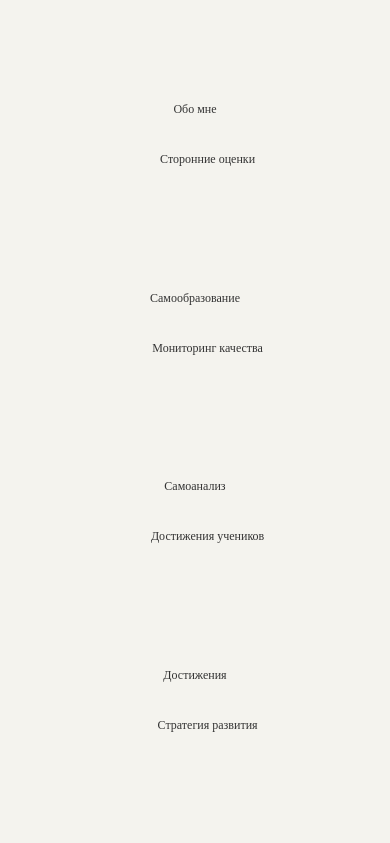
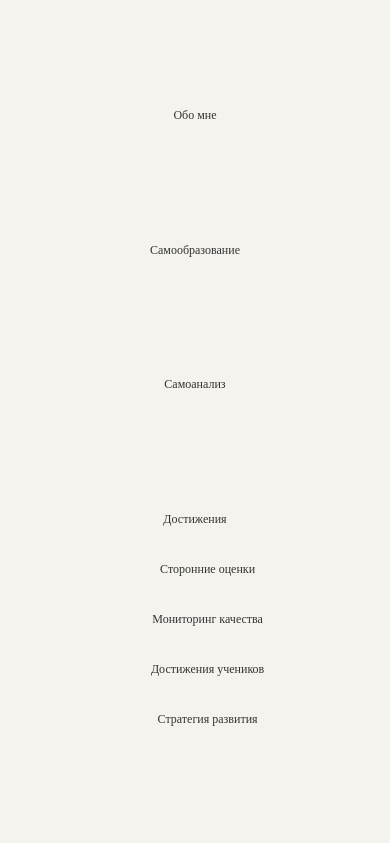
Before and after one commit to ElizabetPahomova/AboutMe, a plain HTML site: page index.html in a window 390 px wide. Both pictures are taken after a click on the element 35 px from the left and 41 px from the top of the page. Shown: the top 843 px of the page. Drawn offline with Linux system fonts and the light colour scheme.

Commit message:
version 2.0 - add favicon.ico & refactor script

```diff
--- a/DostijeniaU4enicov.html
+++ b/DostijeniaU4enicov.html
@@ -5,6 +5,7 @@
     <title> Елизавета Пахомова </title>
     <meta charset="utf-8">
     <meta name="viewport" content="width=device-width, initial-scale=1.0">
+    <link rel="icon" href="res/img.ico">
 </head>
 
 <body>
--- a/index.html
+++ b/index.html
@@ -5,6 +5,7 @@
     <title> Елизавета Пахомова - Обо Мне </title>
     <meta charset="utf-8">
     <meta name="viewport" content="width=device-width, initial-scale=1.0">
+    <link rel="icon" href="res/img.ico">
 </head>
 
 <body>
--- a/script.js
+++ b/script.js
@@ -25,9 +25,8 @@ if (window.matchMedia('(max-width: 768px)').matches) {
         nav.classList.toggle('active');
     });
 
+    const lastHeaderLink = headerLinks[headerLinks.length - 1]
     footerLinks.forEach((link, index) => {
-    const headerLink = headerLinks[index];
-    const clone = link.cloneNode(true);
-    headerLink.appendChild(clone);
+        lastHeaderLink.appendChild(link);
     });
 }
--- a/style.css
+++ b/style.css
@@ -234,6 +234,10 @@ body {
     transition: color 0.3s ease-out;
 }
 
+.links a:after {
+    transition: all .1s;
+}
+
 .links a:hover {
     color: #fff;
 }
@@ -313,12 +317,14 @@ body {
     .nav.active {
         transform: translateX(0);
         display: flex;
+        justify-content: center;
     }
 
     .links {
+        display: flex;
         flex-direction: column;
-        align-items: flex-start;
-        text-align: left;
+        align-items: center;
+        justify-content: center;
         padding: 10px 20px;
     }
 
```
Also changed, not shown: Strategia.html (+1 -0 lines), dostijenia.html (+1 -0 lines), monitoring.html (+1 -0 lines), ocenki.html (+1 -0 lines), samoanaliz.html (+1 -0 lines), samoobrazovanie.html (+1 -0 lines), res/img.ico (added). Lines whose indentation alone changed are shown as unchanged.
